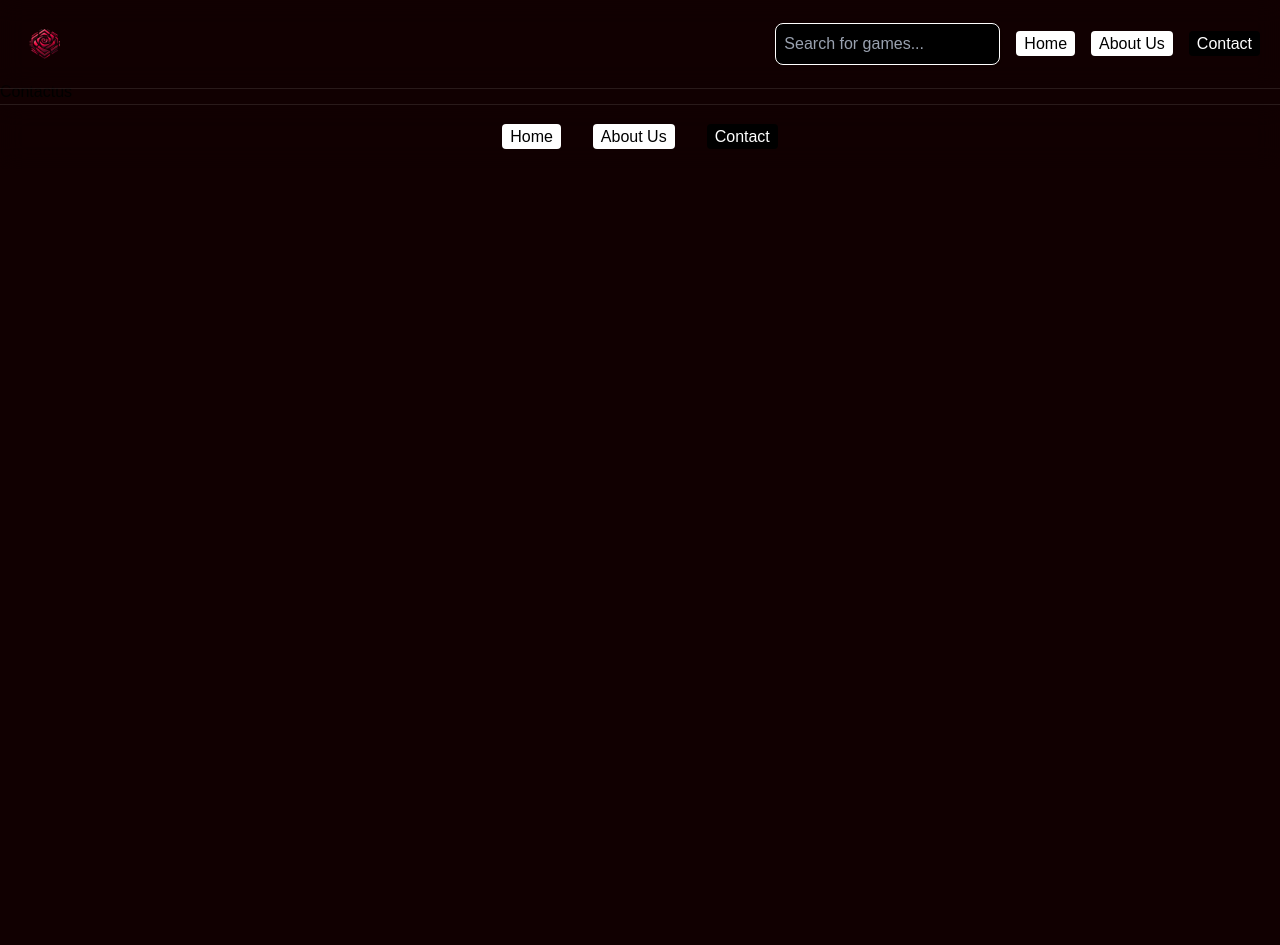
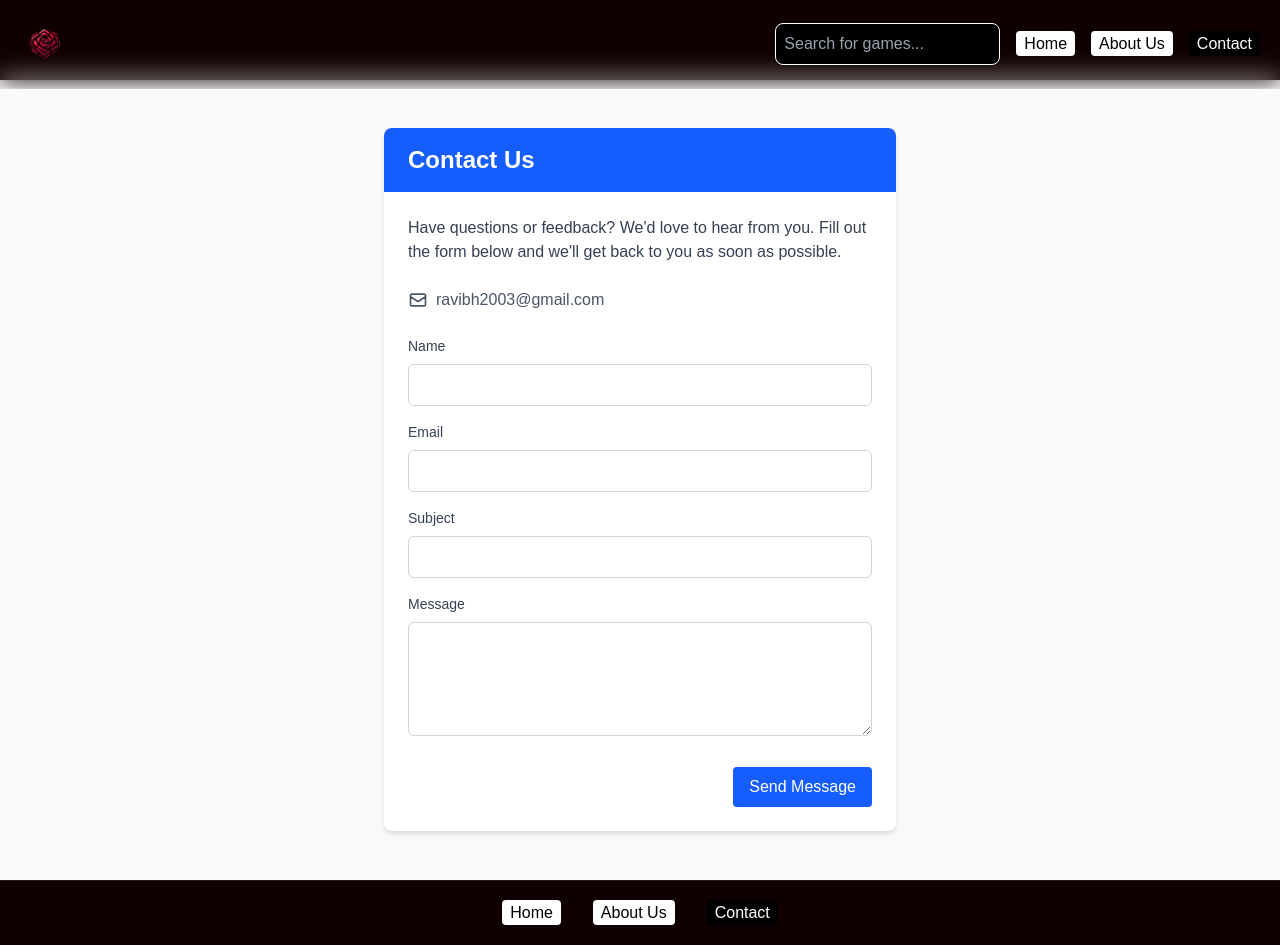
Before and after one commit to Bhusal-Ravi/Game-Wiki, a React (Vite) app: page /contactus in a window 1280 px wide. Before the commit the page ends 800 px from the top, so only its background shows below. Built offline with nearby package versions, Linux system fonts and the light colour scheme.

Commit message:
Update Contactus.jsx

```diff
--- a/src/components/Contactus.jsx
+++ b/src/components/Contactus.jsx
@@ -1,9 +1,166 @@
-import React from 'react'
+import React, { useState } from 'react';
 
-function Contactus() {
-    return (
-        <div>Contactus</div>
-    )
-}
+const ContactPage = () => {
+  const [formData, setFormData] = useState({
+    name: '',
+    email: '',
+    subject: '',
+    message: ''
+  });
+  const [isSubmitted, setIsSubmitted] = useState(false);
+  const [isLoading, setIsLoading] = useState(false);
 
-export default Contactus
+  const handleChange = (e) => {
+    const { name, value } = e.target;
+    setFormData(prevState => ({
+      ...prevState,
+      [name]: value
+    }));
+  };
+
+  const handleSubmit = (e) => {
+    e.preventDefault();
+    setIsLoading(true);
+
+    // This is where you would normally send the form data to a backend
+    // For this example, we'll just simulate a successful submission
+    setTimeout(() => {
+      setIsLoading(false);
+      setIsSubmitted(true);
+      // Reset form after submission
+      setFormData({
+        name: '',
+        email: '',
+        subject: '',
+        message: ''
+      });
+    }, 1000);
+  };
+
+  return (
+    <div className="min-h-screen bg-gray-50 py-12 px-4 sm:px-6 lg:px-8">
+      <div className="max-w-lg mx-auto bg-white rounded-lg shadow-md overflow-hidden">
+        <div className="bg-blue-600 px-6 py-4">
+          <h1 className="text-2xl font-bold text-white">Contact Us</h1>
+        </div>
+
+        <div className="p-6">
+          {isSubmitted ? (
+            <div className="text-center py-8">
+              <div className="mb-4 inline-flex items-center justify-center w-12 h-12 rounded-full bg-green-100">
+                <svg className="w-6 h-6 text-green-600" fill="none" stroke="currentColor" viewBox="0 0 24 24" xmlns="http://www.w3.org/2000/svg">
+                  <path strokeLinecap="round" strokeLinejoin="round" strokeWidth="2" d="M5 13l4 4L19 7"></path>
+                </svg>
+              </div>
+              <h2 className="text-xl font-medium text-gray-900">Thank you for your message!</h2>
+              <p className="mt-2 text-gray-600">We'll get back to you as soon as possible.</p>
+              <button
+                onClick={() => setIsSubmitted(false)}
+                className="mt-6 bg-blue-600 text-white py-2 px-4 rounded hover:bg-blue-700 focus:outline-none focus:ring-2 focus:ring-blue-500"
+              >
+                Send another message
+              </button>
+            </div>
+          ) : (
+            <>
+              <div className="mb-6">
+                <p className="text-gray-700">
+                  Have questions or feedback? We'd love to hear from you. Fill out the form below and we'll get back to you as soon as possible.
+                </p>
+              </div>
+
+              <div className="mb-6 flex items-center text-gray-600">
+                <svg className="w-5 h-5 mr-2" fill="none" stroke="currentColor" viewBox="0 0 24 24" xmlns="http://www.w3.org/2000/svg">
+                  <path strokeLinecap="round" strokeLinejoin="round" strokeWidth="2" d="M3 8l7.89 5.26a2 2 0 002.22 0L21 8M5 19h14a2 2 0 002-2V7a2 2 0 00-2-2H5a2 2 0 00-2 2v10a2 2 0 002 2z"></path>
+                </svg>
+                <span>ravibh2003@gmail.com</span>
+              </div>
+
+              <form onSubmit={handleSubmit}>
+                <div className="mb-4">
+                  <label htmlFor="name" className="block text-gray-700 text-sm font-medium mb-2">
+                    Name
+                  </label>
+                  <input
+                    type="text"
+                    id="name"
+                    name="name"
+                    value={formData.name}
+                    onChange={handleChange}
+                    className="w-full px-3 py-2 border border-gray-300 rounded-md focus:outline-none focus:ring-blue-500 focus:border-blue-500"
+                    required
+                  />
+                </div>
+
+                <div className="mb-4">
+                  <label htmlFor="email" className="block text-gray-700 text-sm font-medium mb-2">
+                    Email
+                  </label>
+                  <input
+                    type="email"
+                    id="email"
+                    name="email"
+                    value={formData.email}
+                    onChange={handleChange}
+                    className="w-full px-3 py-2 border border-gray-300 rounded-md focus:outline-none focus:ring-blue-500 focus:border-blue-500"
+                    required
+                  />
+                </div>
+
+                <div className="mb-4">
+                  <label htmlFor="subject" className="block text-gray-700 text-sm font-medium mb-2">
+                    Subject
+                  </label>
+                  <input
+                    type="text"
+                    id="subject"
+                    name="subject"
+                    value={formData.subject}
+                    onChange={handleChange}
+                    className="w-full px-3 py-2 border border-gray-300 rounded-md focus:outline-none focus:ring-blue-500 focus:border-blue-500"
+                    required
+                  />
+                </div>
+
+                <div className="mb-6">
+                  <label htmlFor="message" className="block text-gray-700 text-sm font-medium mb-2">
+                    Message
+                  </label>
+                  <textarea
+                    id="message"
+                    name="message"
+                    value={formData.message}
+                    onChange={handleChange}
+                    rows="4"
+                    className="w-full px-3 py-2 border border-gray-300 rounded-md focus:outline-none focus:ring-blue-500 focus:border-blue-500"
+                    required
+                  ></textarea>
+                </div>
+
+                <div className="flex justify-end">
+                  <button
+                    type="submit"
+                    className="bg-blue-600 text-white py-2 px-4 rounded hover:bg-blue-700 focus:outline-none focus:ring-2 focus:ring-blue-500 flex items-center"
+                    disabled={isLoading}
+                  >
+                    {isLoading ? (
+                      <>
+                        <svg className="animate-spin -ml-1 mr-2 h-4 w-4 text-white" xmlns="http://www.w3.org/2000/svg" fill="none" viewBox="0 0 24 24">
+                          <circle className="opacity-25" cx="12" cy="12" r="10" stroke="currentColor" strokeWidth="4"></circle>
+                          <path className="opacity-75" fill="currentColor" d="M4 12a8 8 0 018-8V0C5.373 0 0 5.373 0 12h4zm2 5.291A7.962 7.962 0 014 12H0c0 3.042 1.135 5.824 3 7.938l3-2.647z"></path>
+                        </svg>
+                        Sending...
+                      </>
+                    ) : "Send Message"}
+                  </button>
+                </div>
+              </form>
+            </>
+          )}
+        </div>
+      </div>
+    </div>
+  );
+};
+
+export default ContactPage;
```
